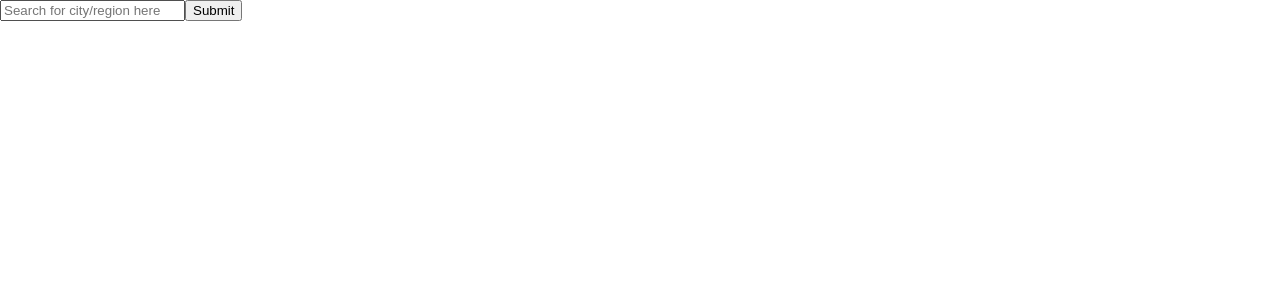
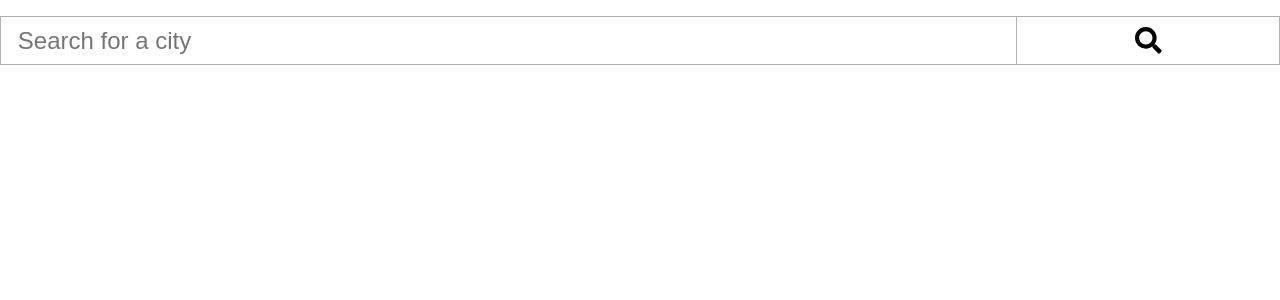
Before and after one commit to jadlers/simple-forecast, a React (Create React App) app: page / in a window 1280 px wide. Shown: the top 300 px of the page. Built offline with nearby package versions, Linux system fonts and the light colour scheme; the HTML template or start-up script is replaced by a standard one.

Commit message:
Update search look

```diff
--- a/public/index.html
+++ b/public/index.html
@@ -21,6 +21,10 @@
       Learn how to configure a non-root public URL by running `npm run build`.
     -->
   <title>Simple Forecast</title>
+  <script defer src="https://use.fontawesome.com/releases/v5.0.8/js/solid.js" integrity="sha384-+Ga2s7YBbhOD6nie0DzrZpJes+b2K1xkpKxTFFcx59QmVPaSA8c7pycsNaFwUK6l"
+    crossorigin="anonymous"></script>
+  <script defer src="https://use.fontawesome.com/releases/v5.0.8/js/fontawesome.js" integrity="sha384-7ox8Q2yzO/uWircfojVuCQOZl+ZZBg2D2J5nkpLqzH1HY0C1dHlTKIbpRz/LG23c"
+    crossorigin="anonymous"></script>
 </head>
 
 <body>
--- /dev/null
+++ b/src/search.css
@@ -0,0 +1,42 @@
+.searchForm {
+  display: flex;
+  margin: 1em 0;
+  /* TODO: Add max-width on desktop */
+}
+
+.searchForm > input,
+.searchForm > button {
+  -webkit-appearance: none; /* Remove iOS safari styling */
+  background: white;
+  outline: none;
+  margin: 0;
+  border: 1px solid #afafaf;
+  border-radius: 0;
+}
+
+.searchForm input {
+  padding: 0.4em 0.7em;
+  font-size: 1.5em;
+  flex-grow: 3;
+  box-shadow: inset 0 0;
+  transition: box-shadow 200ms ease-out;
+}
+
+.searchForm input:focus {
+  box-shadow: inset 0 0 2px black;
+}
+
+.searchForm > button {
+  flex-grow: 1;
+  margin-left: -1px;
+  cursor: pointer;
+  transition: background 200ms ease-out;
+}
+
+.searchForm > button:hover {
+  background: hsl(0, 0%, 95%);
+}
+
+.searchForm > button:active {
+  box-shadow: inset 0 0 2px black;
+}
--- a/src/search.js
+++ b/src/search.js
@@ -1,17 +1,20 @@
 import React from 'react';
+import './search.css';
 
 const Search = ({ onSubmit }) => {
-  const placeholder = 'Search for city/region here';
+  const placeholder = 'Search for a city';
 
   return (
-    <form onSubmit={e => onSubmit(e)}>
+    <form className="searchForm" onSubmit={e => onSubmit(e)}>
       <input
         placeholder={placeholder}
         name="searchString"
         type="text"
         required
       />
-      <input type="submit" />
+      <button type="submit">
+        <span className="fas fa-search fa-2x" />
+      </button>
     </form>
   );
 };
```
